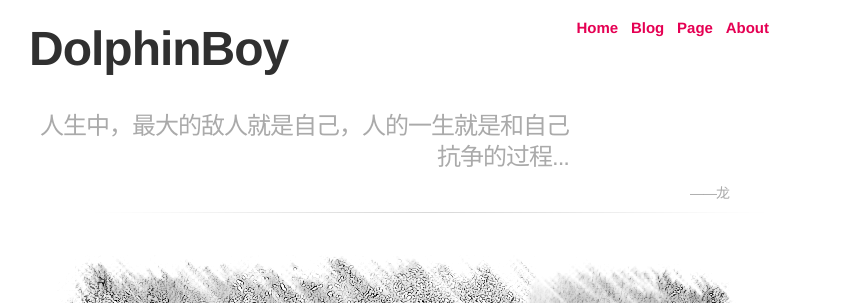
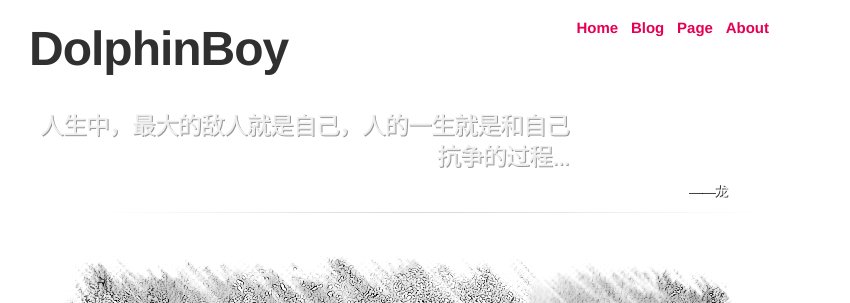
Before and after one commit to DolphinBoy/dolphinboy.github.com, a Jekyll site: the page index.html, which Jekyll copies as it is, in a window 1280 px wide. Shown: the top 303 px of the page, without its empty margins (211-1061 px from the left). Built offline with Jekyll 4.4.1, drawn with Linux system fonts in a browser that asks for light colours; some web fonts are replaced; Markdown is read by kramdown in place of the engine named in the settings.

Commit message:
修改首页字体效果：
参考http://www.w3cplus.com/solution/css3text/css3text.html使用CSS3修改文字效果

```diff
--- a/css/default.css
+++ b/css/default.css
@@ -321,22 +321,24 @@ header h1 {
   line-height: 1.2;
 }
 header h2 {
+  text-shadow: -1px -1px 0 rgba(255, 255, 255, 0.8), 1px 1px 0 rgba(50, 50, 50, 0.5);
   margin-top: 10px;
   margin-right: 260px;
   letter-spacing: -1px;
   font-size: 24px;
-  text-align: right;;
-  color: #aaa;
+  text-align: right;
+  color: #eee;/*color: #aaa;*/
   font-weight: normal;
   line-height: 1.3;
 }
 header h3 {
+  text-shadow: -1px -1px 0 rgba(0, 0, 0, 0.8);
   margin-top: 5px;
   margin-right: 100px;
   letter-spacing: -1px;
   font-size: 14px;
   text-align: right;;
-  color: #aaa;
+  color: #fff;
   font-weight: normal;
   line-height: 1.3;
 }
```
